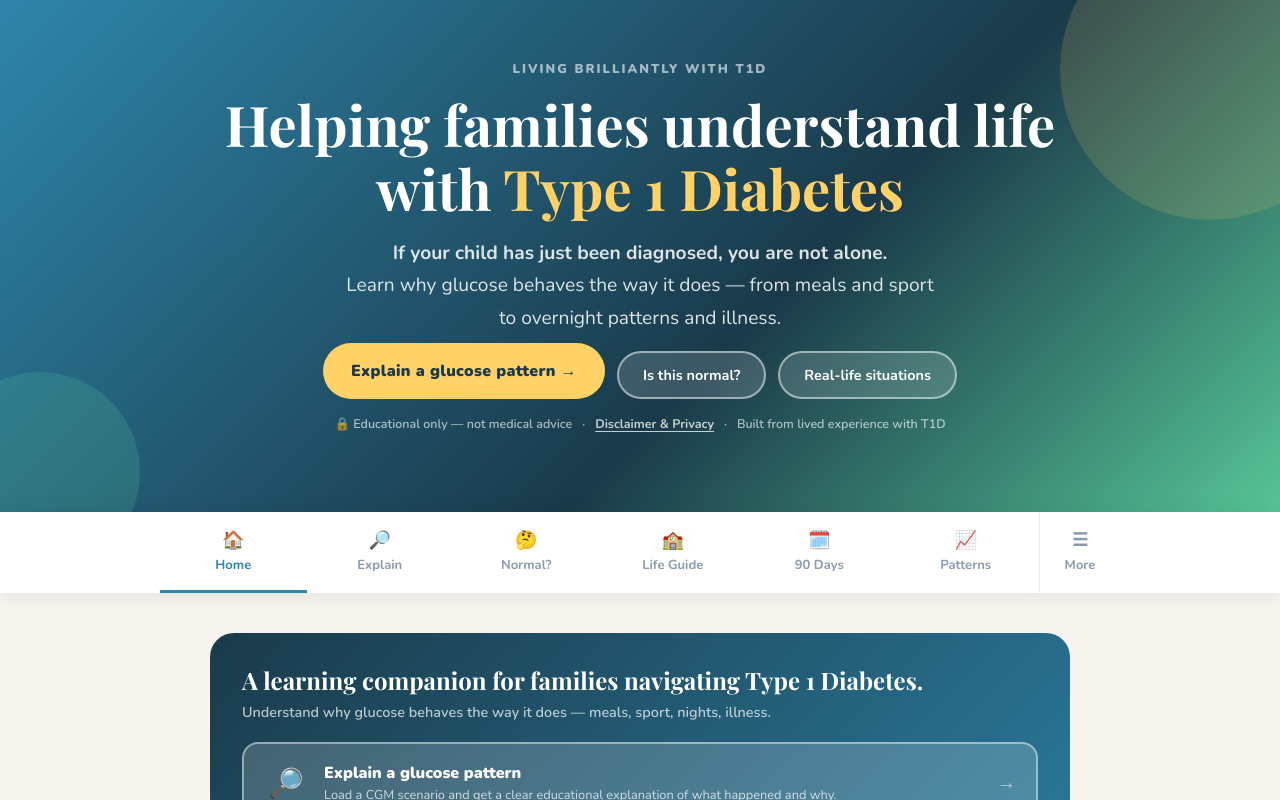
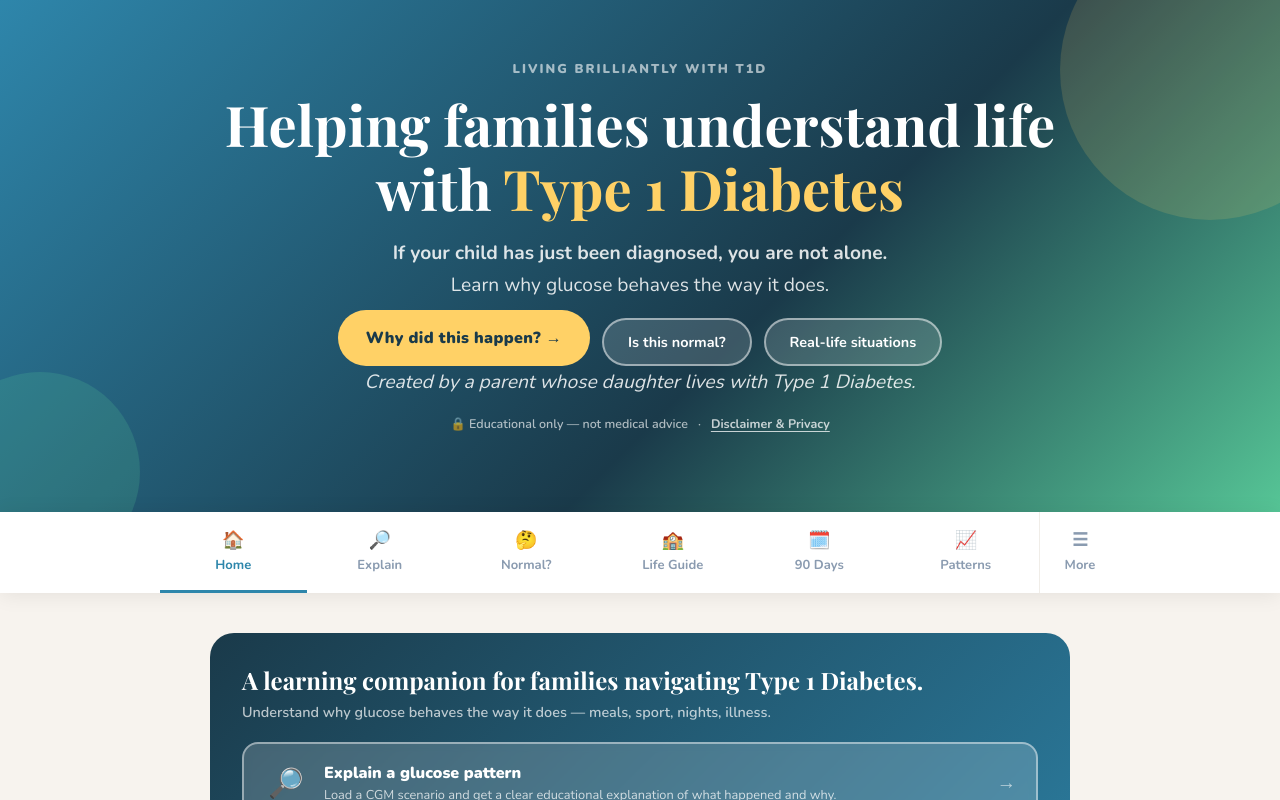
Before and after one commit to ph2oconsult-pixeldiffboho/livingwithT1D, a React (Vite) app: page / in a window 1280 px wide. Both pictures are taken after a click on the button "Skip ✕". Shown: the top 800 px of the page. Built offline with nearby package versions, Linux system fonts and the light colour scheme.

Commit message:
hero update

```diff
--- a/src/App.css
+++ b/src/App.css
@@ -2761,3 +2761,12 @@ body {
 }
 .hero-br { display: none; }
 @media (min-width: 480px) { .hero-br { display: inline; } }
+
+/* ── Hero byline ── */
+.hero-byline {
+  font-size: 0.88rem;
+  color: rgba(255,255,255,0.65);
+  font-style: italic;
+  margin-top: 16px;
+  margin-bottom: 4px;
+}
--- a/src/App.jsx
+++ b/src/App.jsx
@@ -439,18 +439,17 @@ export default function App() {
         <div className="hero-name">Living Brilliantly with T1D</div>
         <h1>Helping families understand life<br />with <span>Type 1 Diabetes</span></h1>
         <p className="hero-connection">If your child has just been diagnosed, you are not alone.</p>
-        <p className="hero-sub">Learn why glucose behaves the way it does — from meals and sport<br className="hero-br" /> to overnight patterns and illness.</p>
+        <p className="hero-sub">Learn why glucose behaves the way it does.</p>
         <div className="hero-ctas">
-          <button className="hero-cta-primary" onClick={() => switchTab("explainer")}>Explain a glucose pattern →</button>
+          <button className="hero-cta-primary" onClick={() => switchTab("explainer")}>Why did this happen? →</button>
           <button className="hero-letter-btn" onClick={() => switchTab("isnormal")}>Is this normal?</button>
           <button className="hero-letter-btn" onClick={() => switchTab("activity")}>Real-life situations</button>
         </div>
+        <p className="hero-byline">Created by a parent whose daughter lives with Type 1 Diabetes.</p>
         <div className="hero-trust">
           <span>🔒 Educational only — not medical advice</span>
           <span>·</span>
           <button className="hero-trust-link" onClick={() => switchTab("disclaimer")}>Disclaimer & Privacy</button>
-          <span>·</span>
-          <span>Built from lived experience with T1D</span>
         </div>
       </div>
 
```
